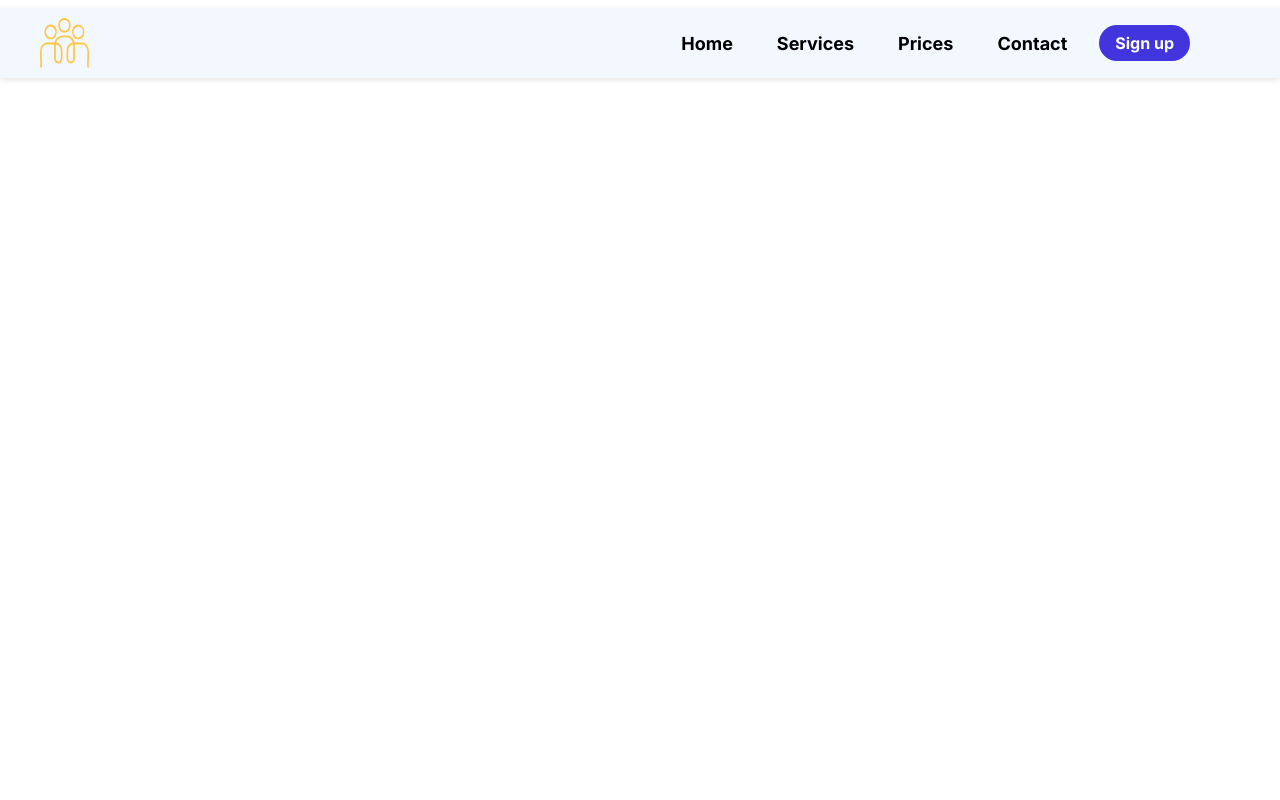
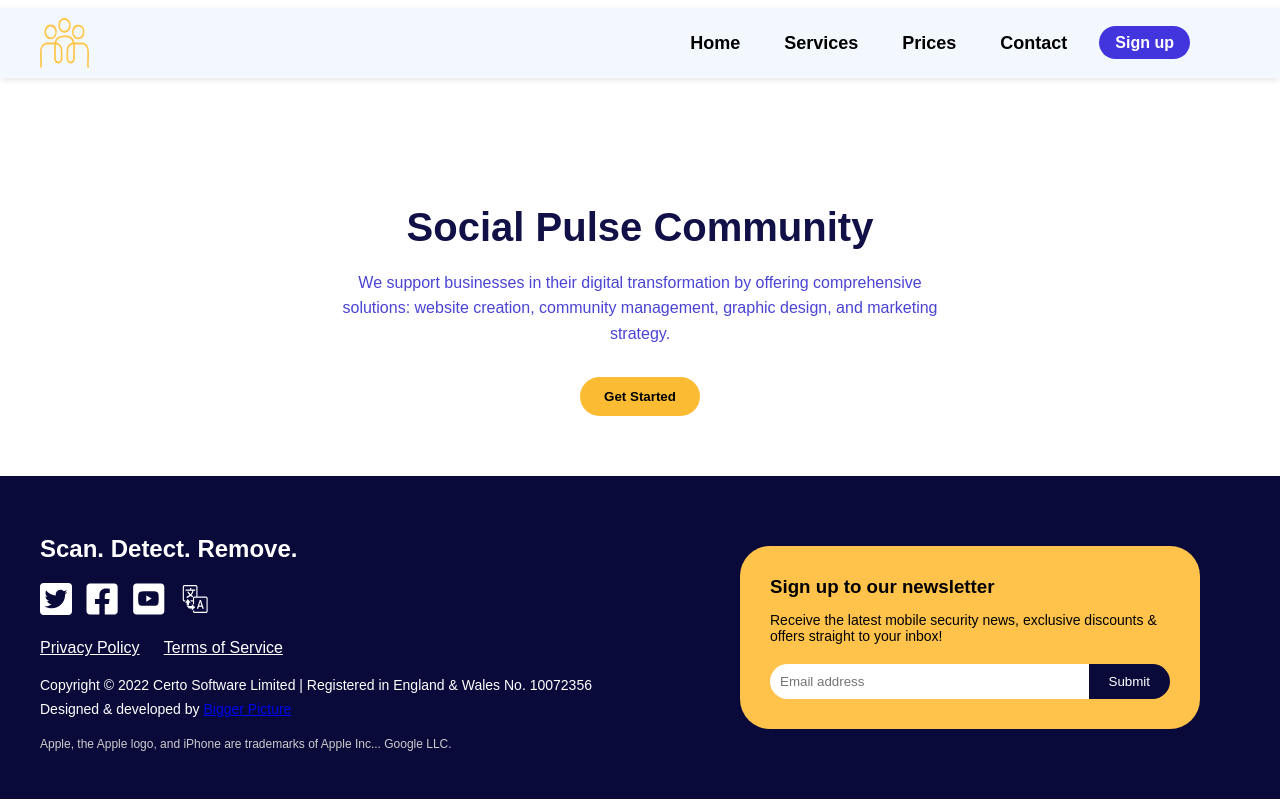
Before and after one commit to MeriemRh2003/spc-site, a plain HTML site: page index.html in a window 1280 px wide. Drawn offline with Linux system fonts and the light colour scheme.

Commit message:
Add files via upload

```diff
--- a/index.css
+++ b/index.css
@@ -88,3 +88,168 @@ body {
     text-align: center;
   }
 }
+body {
+  margin: 0;
+  font-family: Arial, sans-serif;
+}
+
+.footer {
+  background-color: #0a0a3a;
+  color: white;
+  padding: 40px 20px;
+}
+
+.footer-container {
+  display: flex;
+  justify-content: space-between;
+  flex-wrap: wrap;
+  max-width: 1200px;
+  margin: auto;
+}
+
+.footer-left {
+  flex: 1 1 50%;
+  min-width: 300px;
+}
+
+.footer-left h2 {
+  font-weight: bold;
+  margin-bottom: 20px;
+}
+
+.social-icons a {
+  margin-right: 10px;
+  display: inline-block;
+}
+
+.social-icons img {
+  width: 32px;
+  height: 32px;
+}
+
+.footer-links {
+  margin: 20px 0;
+}
+
+.footer-links a {
+  margin-right: 20px;
+  color: white;
+  text-decoration: underline;
+}
+
+.footer-left p {
+  font-size: 14px;
+  margin: 8px 0;
+}
+
+.footer-left .disclaimer {
+  font-size: 12px;
+  color: #ccc;
+  margin-top: 20px;
+}
+
+.footer-right {
+  flex: 1 1 40%;
+  min-width: 300px;
+  display: flex;
+  align-items: center;
+  justify-content: center;
+}
+
+.newsletter-box {
+  background-color: #ffc24b;
+  padding: 30px;
+  border-radius: 30px;
+  color: #000;
+  width: 100%;
+  max-width: 400px;
+}
+
+.newsletter-box h3 {
+  margin: 0 0 10px;
+}
+
+.newsletter-box p {
+  font-size: 14px;
+  margin-bottom: 20px;
+}
+
+.newsletter-form {
+  display: flex;
+  flex-wrap: nowrap;
+}
+
+.newsletter-form input {
+  flex: 1;
+  padding: 10px;
+  border: none;
+  border-radius: 20px 0 0 20px;
+}
+
+.newsletter-form button {
+  padding: 10px 20px;
+  background-color: #0a0a3a;
+  color: white;
+  border: none;
+  border-radius: 0 20px 20px 0;
+  cursor: pointer;
+}
+
+@media (max-width: 768px) {
+  .footer-container {
+    flex-direction: column;
+    align-items: flex-start;
+  }
+
+  .footer-right {
+    margin-top: 30px;
+  }
+
+  .newsletter-form {
+    flex-direction: column;
+  }
+
+  .newsletter-form input,
+  .newsletter-form button {
+    width: 100%;
+    border-radius: 20px;
+    margin-bottom: 10px;
+  }
+
+  .newsletter-form button {
+    border-radius: 20px;
+  }
+}
+/* Hero Section */
+.hero {
+  text-align: center;
+  padding: 100px 20px 60px;
+}
+
+.hero h1 {
+  font-size: 2.5rem;
+  font-weight: 900;
+  color: #111047;
+  margin-bottom: 20px;
+}
+
+.hero p {
+  max-width: 600px;
+  margin: 0 auto 30px;
+  color: #4a44d4;
+  font-size: 1rem;
+  line-height: 1.6;
+}
+
+.get-started {
+  background-color: #fbbc34;
+  border: none;
+  padding: 12px 24px;
+  border-radius: 30px;
+  font-weight: bold;
+  cursor: pointer;
+}
+
+.get-started:hover {
+  background-color: #f4a500;
+}
--- a/index.html
+++ b/index.html
@@ -22,5 +22,47 @@
     </div>
   </header>
   <script src="menuburg.js"></script>
+<!--hero-->
+   <main class="hero">
+      <h1>Social Pulse Community</h1>
+      <p>
+        We support businesses in their digital transformation by offering
+        comprehensive solutions: website creation, community management,
+        graphic design, and marketing strategy.
+      </p>
+      <button class="get-started">Get Started</button>
+    </main>
+  <!--footer-->
+  <footer class="footer">
+  <div class="footer-container">
+    <div class="footer-left">
+      <h2>Scan. Detect. Remove.</h2>
+      <div class="social-icons">
+        <a href="#"><img src="tweeter.svg" alt="Twitter" /></a>
+        <a href="#"><img src="facebook.svg" alt="Facebook" /></a>
+        <a href="#"><img src="youtube.svg" alt="YouTube" /></a>
+        <a href="#"><img src="translate.svg" alt="Translate" /></a>
+      </div>
+      <div class="footer-links">
+        <a href="#">Privacy Policy</a>
+        <a href="#">Terms of Service</a>
+      </div>
+      <p>Copyright © 2022 Certo Software Limited | Registered in England & Wales No. 10072356</p>
+      <p>Designed & developed by <a href="#">Bigger Picture</a></p>
+      <p class="disclaimer">Apple, the Apple logo, and iPhone are trademarks of Apple Inc... Google LLC.</p>
+    </div>
+    <div class="footer-right">
+      <div class="newsletter-box">
+        <h3>Sign up to our newsletter</h3>
+        <p>Receive the latest mobile security news, exclusive discounts & offers straight to your inbox!</p>
+        <form class="newsletter-form">
+          <input type="email" placeholder="Email address" />
+          <button type="submit">Submit</button>
+        </form>
+      </div>
+    </div>
+  </div>
+</footer>
+
 </body>
 </html>
```
